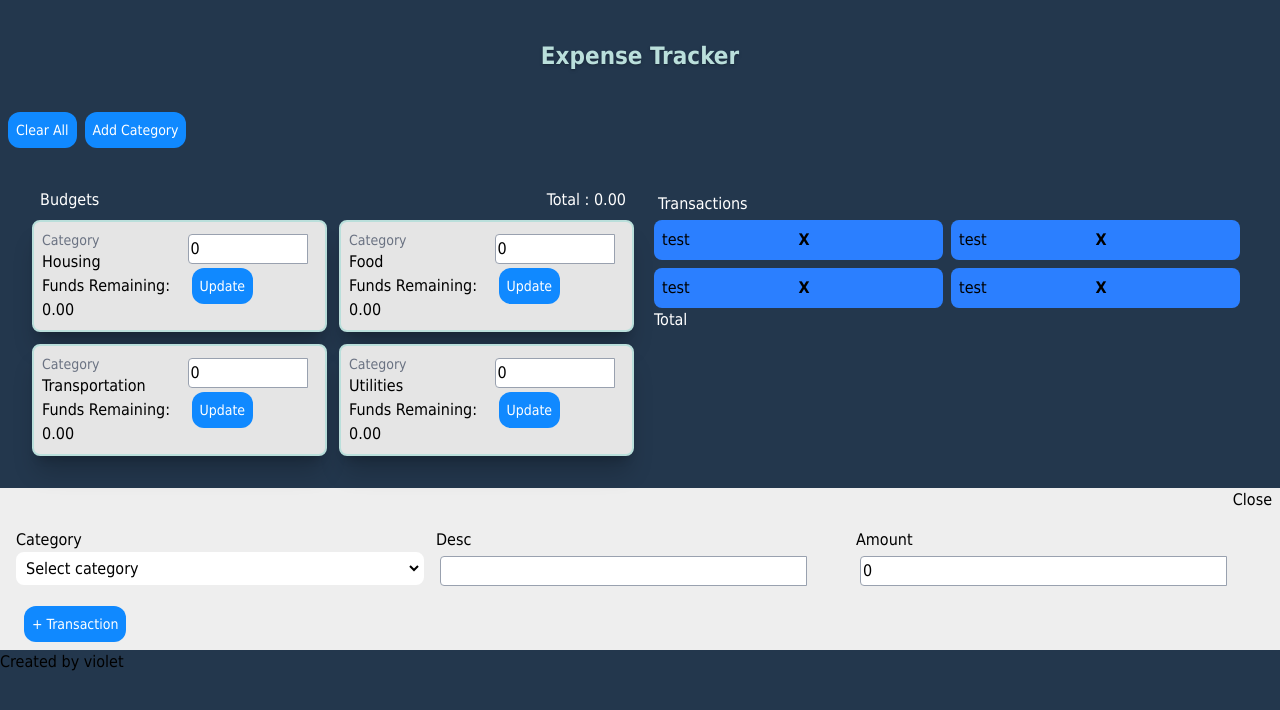
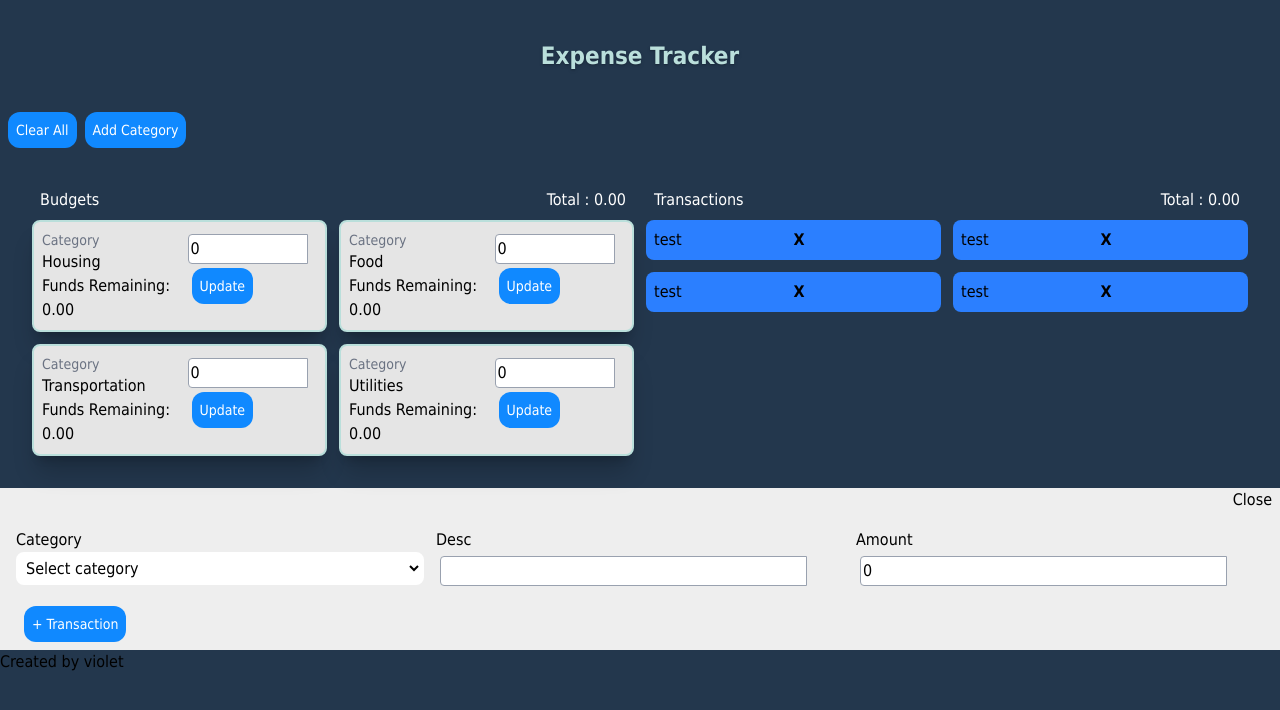
Before and after one commit to violetlea/expenseTracker, a React (Vite) app: page / in a window 1280 px wide. Shown: the top 710 px of the page. Built offline with nearby package versions, Linux system fonts and the light colour scheme.

Commit message:
add total transactions and adjust budget feature

```diff
--- a/src/App.jsx
+++ b/src/App.jsx
@@ -7,7 +7,7 @@ import ManageTransaction from "./containers/transactionsContainer";
 import AddTransaction from "./containers/addTransactionContainer";
 import { Categories } from "./features/Categories/Categories";
 import Budgets from "./features/budgets/Budgets";
-
+import Transactions from "./features/transactions/Transactions";
 function App() {
 	const [visible, setVisible] = useState(false);
 
@@ -72,7 +72,8 @@ function App() {
 				<div className=" grid grid-cols-1 md:grid-cols-2 gap-3 p-2 md:p-4 justify-items-center m-2 md:m-4 rounded-xl">
 					{/* <AddBudget /> */}
 					<Budgets />
-					<ManageTransaction />
+					<Transactions />
+					{/* <ManageTransaction /> */}
 				</div>
 			</section>
 			{/* fixed left-0 z-50 */}
--- a/src/containers/addTransactionContainer.jsx
+++ b/src/containers/addTransactionContainer.jsx
@@ -7,6 +7,7 @@ import { addTransaction } from "../features/transactions/transactionsSlice";
 import { useState } from "react";
 import { useDispatch } from "react-redux";
 import { minusBudget } from "../features/budgets/budgetsSlice";
+import { totalTransactions } from "../features/transactions/transactionsSlice";
 
 export default function AddTransaction(props) {
 
@@ -43,6 +44,7 @@ export default function AddTransaction(props) {
 		};
 		//set dispatch action here
 		dispatch(minusBudget(payloadBudget));
+		dispatch(totalTransactions());
 		setDesc('');
 		setAmount(0);
 		setSelectedValue('');
--- a/src/containers/manageCategoryListContainer.jsx
+++ b/src/containers/manageCategoryListContainer.jsx
@@ -5,6 +5,8 @@ import { removeBudget } from "../features/budgets/budgetsSlice";
 import { useState } from "react";
 import { removeAllRelatedCategory } from "../features/transactions/transactionsSlice";
 import { totalBudgets } from "../features/budgets/budgetsSlice";
+import { totalTrans } from "../features/transactions/transactionsSlice";
+import { totalTransactions } from "../features/transactions/transactionsSlice";
 
 export default function ManageCategoryList (props) {
 
@@ -16,6 +18,9 @@ export default function ManageCategoryList (props) {
         dispatch(removeCategory(index));
         dispatch(removeBudget(index));
         dispatch(removeAllRelatedCategory(category));
+        dispatch(totalBudgets());
+        dispatch(totalTransactions());
+
         //dispatch(totalBudgets());
        // setListCat(allCategories)
         //alert(category)
--- a/src/containers/transactionsContainer.jsx
+++ b/src/containers/transactionsContainer.jsx
@@ -5,57 +5,35 @@ import { useDispatch } from "react-redux";
 import { removeTransaction } from "../features/transactions/transactionsSlice";
 import { editBudget } from "../features/budgets/budgetsSlice";
 import { ConvertToDecimal } from "../helpers/helperFunction";
+import { totalTransactions } from "../features/transactions/transactionsSlice";
 
-export default function ManageTransaction (props) {
-
-    //const {values,index,handleRemoveItem} = props;
-
+export default function ManageTransaction() {
 	const loadTransactions = useSelector(allTransactions);
 	const dispatch = useDispatch();
 
-    const handleRemoveItem = (index,transaction) => {
+	const handleRemoveItem = (index, transaction) => {
 		dispatch(removeTransaction(index));
 		const payloadForRemoval = {
 			Category: transaction.Category,
-			Amount: ConvertToDecimal(transaction.Amount) ,
-			isRemoval: true
+			Amount: ConvertToDecimal(transaction.Amount),
+			isRemoval: true,
 		};
+        dispatch(totalTransactions());
 		dispatch(editBudget(payloadForRemoval));
-
-    }
-
+	};
 
 	return (
 		<>
-
-            <div className="w-full p-2">
-                <p className="text-white m-1">Transactions</p>
-
-                <div className="grid grid-cols-1 gap-2 md:grid-cols-2">
-                    <RoundedDetail text='test' />
-                    <RoundedDetail text='test' />
-                    <RoundedDetail text='test' />
-                    <RoundedDetail text='test' />
-                    {
-                        loadTransactions.map((transaction,index) => (
+			{loadTransactions.map((transaction, index) => (
 				<RoundedDetail
 					text={`${transaction.Category}
-                            - (${transaction.Description}) - ${ConvertToDecimal(transaction.Amount) }`}
+                            - (${transaction.Description}) - ${ConvertToDecimal(
+						transaction.Amount
+					)}`}
 					key={index}
-                            handleRemoveAction={() => handleRemoveItem(index,transaction)} />
-                        ))
-                    }
-
-                </div>
-                <div>
-                    <p className="text-white">Total</p>
-
-                </div>
-
-
-
-
-			</div>
+					handleRemoveAction={() => handleRemoveItem(index, transaction)}
+				/>
+			))}
 		</>
 	);
 }
--- a/src/features/budgets/Budgets.jsx
+++ b/src/features/budgets/Budgets.jsx
@@ -21,7 +21,7 @@ export default function Budgets() {
 					{loadBudgets.map((budget) => (
 						<AddBudget
 							categoryLabel={budget.Category}
-							remainFunds={budget.Amount}
+							remainFunds={budget.RemainingFunds}
 						/>
 					))}
 				</div>
--- a/src/features/transactions/Transactions.jsx
+++ b/src/features/transactions/Transactions.jsx
@@ -1,6 +1,36 @@
+import { useSelector } from "react-redux"
+import { allTransactions } from "./transactionsSlice"
+import RoundedDetail from "../../components/RoundedDetail";
+import ManageTransaction from "../../containers/transactionsContainer";
+import { totalTrans } from "./transactionsSlice";
+import { ConvertToDecimal } from "../../helpers/helperFunction";
+
 export default function Transactions () {
+
+    const loadTransactions = useSelector(allTransactions);
     return (
         <>
+            <div className="w-full">
+                <div className="grid grid-cols-1 p-2 ">
+                    <div className="flex justify-between">
+                        <p className="text-white">Transactions</p>
+                        <p className="text-white float-right">Total : {ConvertToDecimal(totalTrans)} </p>
+                    </div>
+                </div>
+                <div className="grid grid-cols-1 gap-3 md:grid-cols-2">
+                    {/* todo: to add default message if there's no transaction added */}
+                        <RoundedDetail text='test' />
+                        <RoundedDetail text='test' />
+                        <RoundedDetail text='test' />
+                        <RoundedDetail text='test' />
+                        <ManageTransaction />
+
+                </div>
+
+
+
+            </div>
+
         </>
     )
 }
--- a/src/features/transactions/transactionsSlice.js
+++ b/src/features/transactions/transactionsSlice.js
@@ -1,6 +1,7 @@
 import { createSlice } from "@reduxjs/toolkit";
 
 const initialState = [];
+export let totalTrans = 0;
 
 const transactionsSlice = createSlice({
     name: 'transactions',
@@ -15,13 +16,21 @@ const transactionsSlice = createSlice({
             return state.filter((transaction,index) => index !== action.payload);
         },
         removeAllRelatedCategory: (state,action) => {
-            //alert(action.payload);
+            //use this when user remove the category (budget and transaction will be removed)
             return state.filter((transaction) => transaction.Category !== action.payload);
+        },
+        totalTransactions: (state,action) => {
+            let currentTotal = 0;
+            state.map((transaction) => currentTotal += Number(transaction.Amount));
+            totalTrans = currentTotal;
+            //alert(totalTrans);
+
+
         }
 
     }
 });
 
 export const allTransactions = (state) => state.transactions;
-export const {addTransaction,removeTransaction,removeAllRelatedCategory} = transactionsSlice.actions;
+export const {addTransaction,removeTransaction,removeAllRelatedCategory,totalTransactions} = transactionsSlice.actions;
 export default transactionsSlice.reducer;
--- a/src/sample.js
+++ b/src/sample.js
@@ -9,7 +9,8 @@ const state = {
             // structure tu letak dkt dispatch
                 {
                     category: 'Housing',
-                    amount: 0
+                    amount: 0,
+                    RemainingFunds : 0
                 }
 
             ],
@@ -20,6 +21,7 @@ const state = {
                         category: 'housing',
                         description: 'rent',
                         amount: 400,
+
 
 
 
```
Also changed, not shown: src/features/budgets/budgetsSlice.js (+19 -11 lines). Lines whose indentation alone changed are shown as unchanged.
